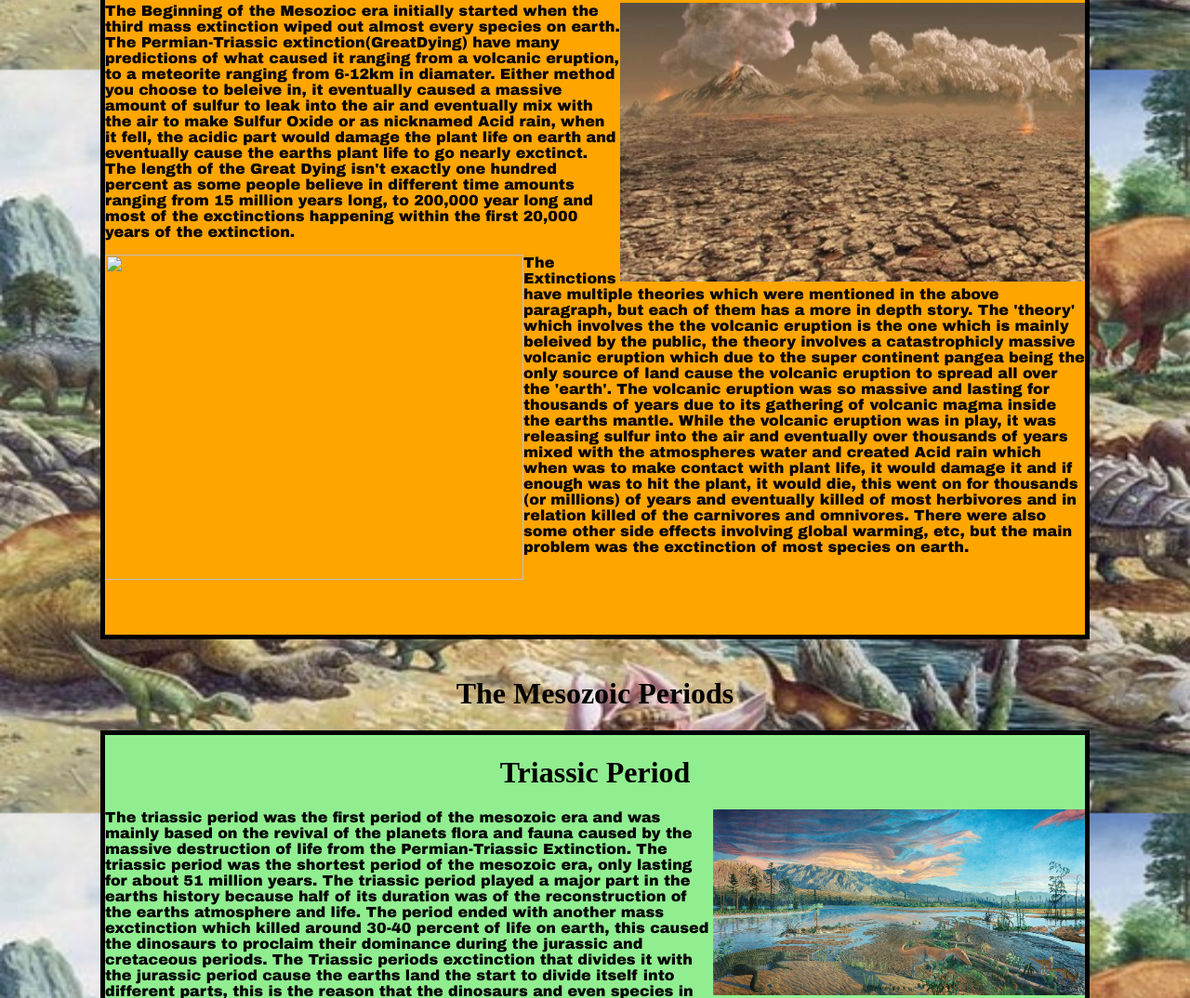
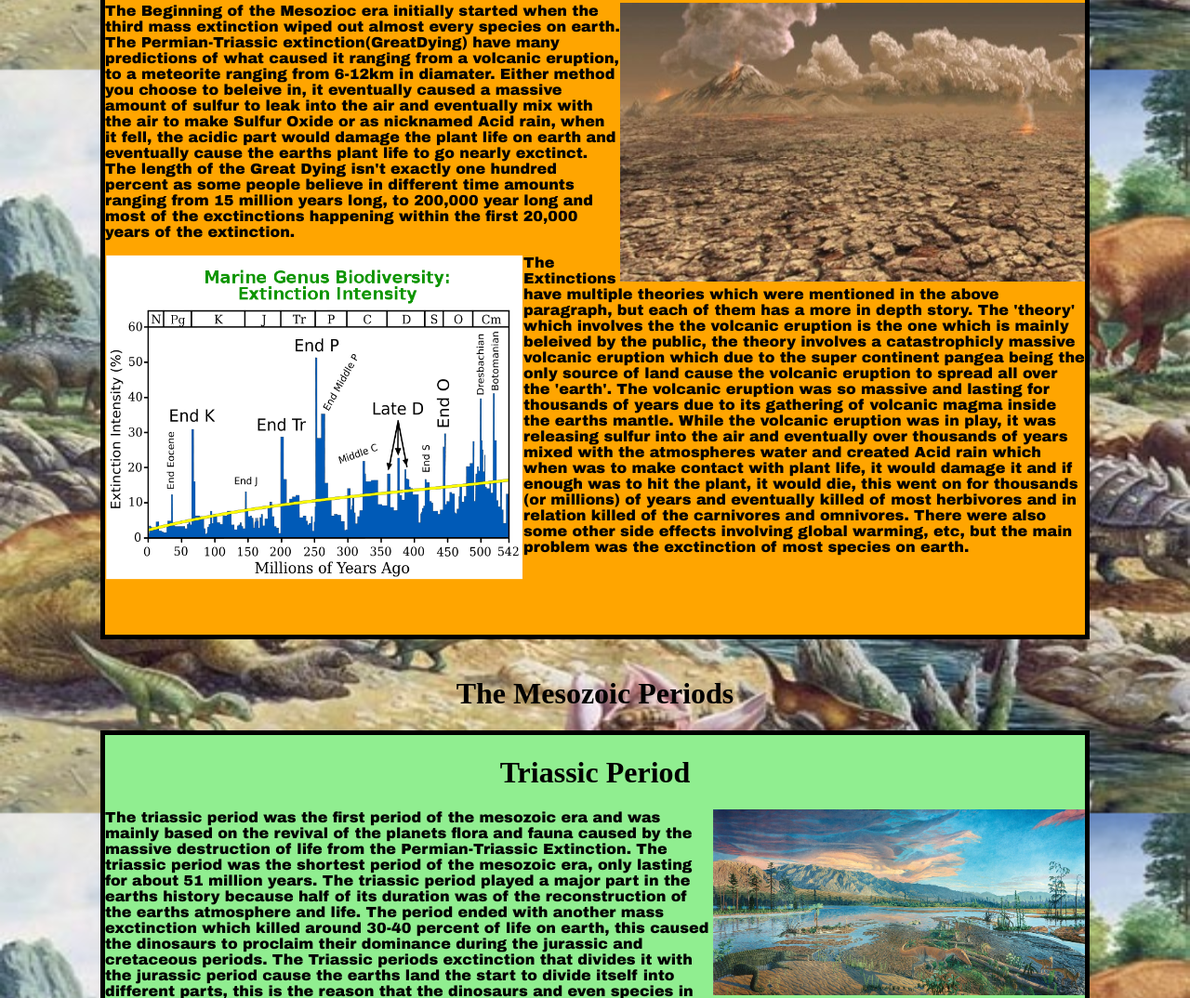
Before and after one commit to JamesWhitton/JamesWhitton.github.io, a plain HTML site: page index.html in a window 1280 px wide. Shown: the part 725-1799 px from the top of the page at 93% size. Drawn offline with Linux system fonts and the light colour scheme.

Commit message:
Add files via upload

```diff
--- a/index.html
+++ b/index.html
@@ -53,7 +53,7 @@
 	Acid rain, when it fell, the acidic part would damage the plant life on earth and eventually cause the earths plant life to go nearly
 	exctinct. The length of the Great Dying isn't exactly one hundred percent as some people believe in different time amounts ranging from 15 million years
 	long, to 200,000 year long and most of the exctinctions happening within the first 20,000 years of the extinction. </p>
-	<img src="Permian-triassic.png" align="left" style="width:450px;height:350px"><p style="font-family:Arial Black">The Extinctions have multiple theories
+	<img src="Permiantriassic.png" align="left" style="width:450px;height:350px"><p style="font-family:Arial Black">The Extinctions have multiple theories
 	which were mentioned in the above paragraph, but each of them has a more in depth story. The 'theory' which involves the the volcanic eruption is
 	the one which is mainly beleived by the public, the theory involves a catastrophicly massive volcanic eruption which due to the super continent pangea
 	being the only source of land cause the volcanic eruption to spread all over the 'earth'. The volcanic eruption was so massive and lasting for thousands
```
Also changed, not shown: Permiantriassic.png (added).
